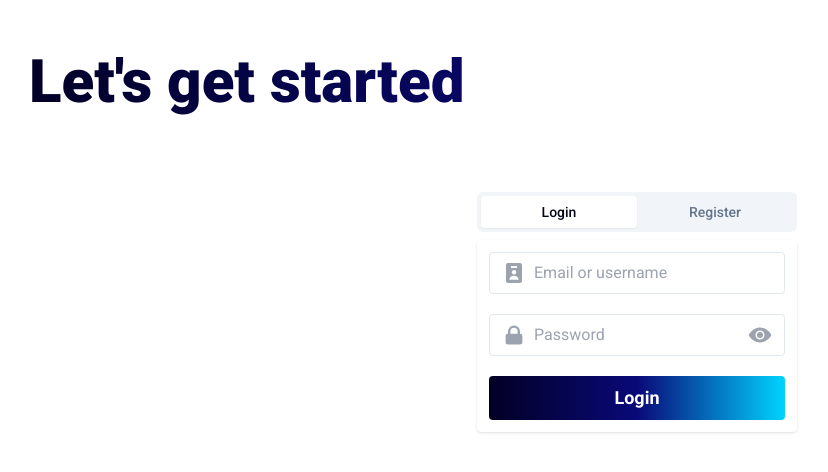
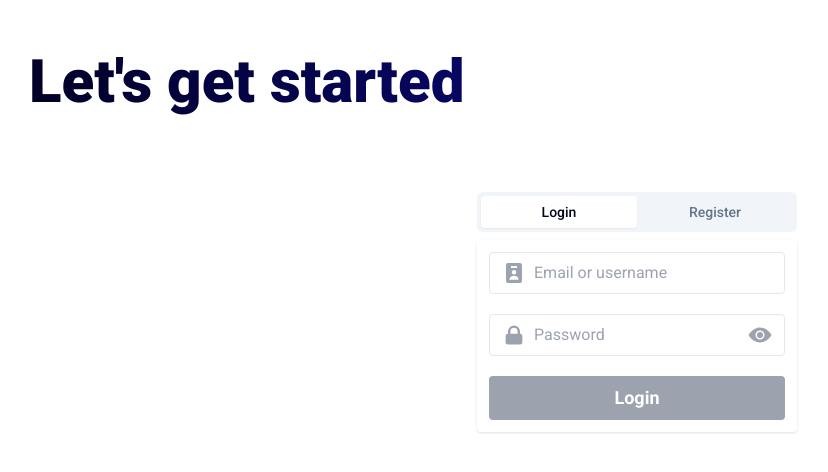
Before and after one commit to rachit-bharadwaj/chatox, a React (Vite) app in the folder client/: page /auth in a window 1280 px wide. Shown: the top 472 px of the page, without its empty margins (3-831 px from the left). Built offline with nearby package versions, Linux system fonts and the light colour scheme.

Commit message:
fix: updated login form

```diff
--- a/client/src/components/auth/Login.tsx
+++ b/client/src/components/auth/Login.tsx
@@ -1,5 +1,6 @@
+/* eslint-disable @typescript-eslint/no-explicit-any */
 // react
-import { ChangeEvent, useState } from "react";
+import { ChangeEvent, useEffect, useState } from "react";
 import { useNavigate } from "react-router-dom";
 
 // locals
@@ -13,6 +14,9 @@ import { BiSolidUserBadge } from "react-icons/bi";
 import { HiLockClosed } from "react-icons/hi";
 import { IoEye, IoEyeOff } from "react-icons/io5";
 
+// shadcn
+import { toast } from "sonner";
+
 export default function Login() {
   const { setUserData } = useAppStore();
 
@@ -24,9 +28,12 @@ export default function Login() {
   });
 
   const [showPassword, setShowPassword] = useState(false);
+  const [allFilled, setAllFilled] = useState(false);
+  const [loading, setLoading] = useState(false);
 
   const handleSubmit = async (e: ChangeEvent<HTMLFormElement>) => {
     e.preventDefault();
+    setLoading(true);
 
     try {
       const res = await apiClient.post(LOGIN_ROUTE, loginData, {
@@ -36,10 +43,28 @@ export default function Login() {
       const resData = await res.data;
       setUserData(resData.user);
       if (resData.user) navigate("/");
-    } catch (error: unknown) {
-      console.log(error);
+      else {
+        toast.error(resData.message);
+      }
+    } catch (error: any) {
+      toast.error(error.response.data.message);
+    } finally {
+      setLoading(false);
     }
   };
+
+  useEffect(() => {
+    const checkFieldsFilled = () => {
+      // check if all the fields are filled
+      if (loginData.emailOrUsername && loginData.password) {
+        setAllFilled(true);
+      } else {
+        setAllFilled(false);
+      }
+    };
+
+    checkFieldsFilled();
+  }, [loginData]);
 
   return (
     <form
@@ -78,10 +103,20 @@ export default function Login() {
       </div>
 
       <button
-        type="submit"
-        className="bg-gradient-blue text-white py-2 rounded font-bold text-lg"
+        disabled={!allFilled}
+        className={`text-white flex justify-center items-center py-2 rounded font-bold text-lg ${
+          allFilled ? "bg-gradient-blue" : "bg-gray-400 cursor-not-allowed"
+        }`}
       >
-        Login
+        {loading ? (
+          <img
+            src="/graphics/loading.gif"
+            alt="registering"
+            className="h-10 w-fit"
+          />
+        ) : (
+          "Login"
+        )}
       </button>
     </form>
   );
```
